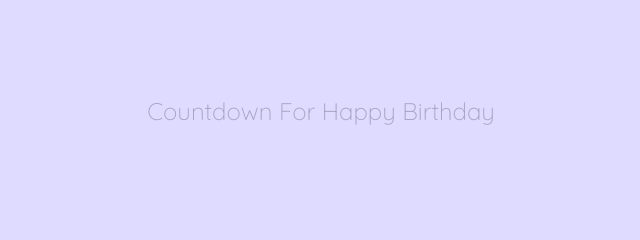
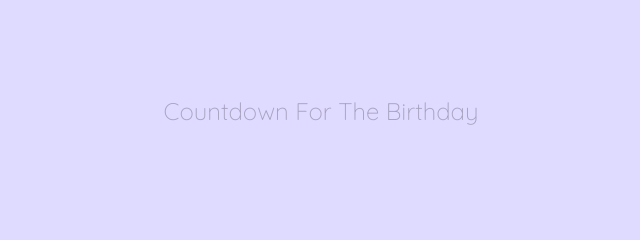
Before and after one commit to nxyzzmw/Birthday-Countdown, a plain HTML site: page index.html in a window 1280 px wide. Shown: the top 240 px of the page, 319-959 px from the left. Drawn offline with Linux system fonts and the light colour scheme.

Commit message:
index.html

```diff
--- a/index.html
+++ b/index.html
@@ -9,7 +9,7 @@
     <link rel="stylesheet" href="style.css">
 </head>
 <body>
-    <h1 class="title">Countdown For Happy Birthday</h1>
+    <h1 class="title">Countdown For The Birthday</h1>
 <div class="container">
     <div class="cake">
         <div class="cake__candle"></div>
```
